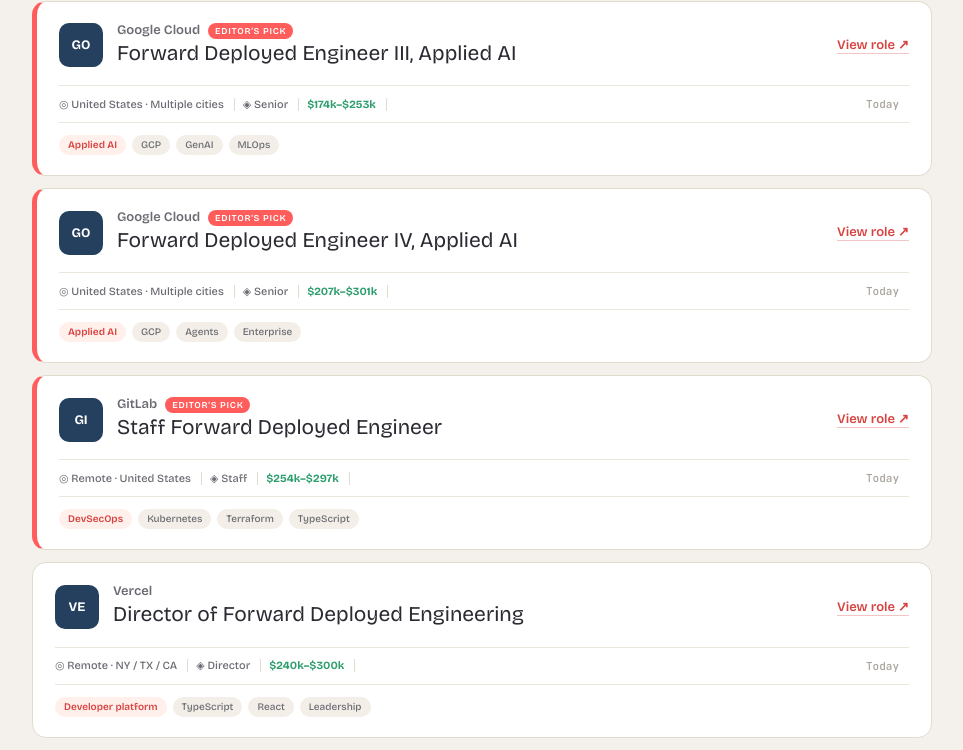
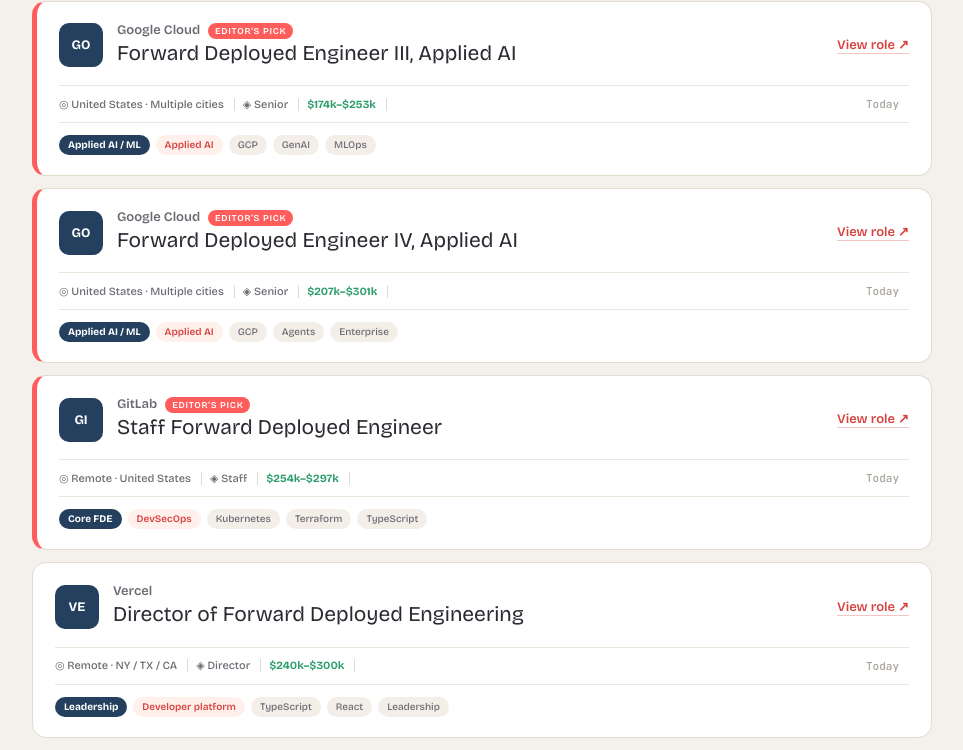
Before and after one commit to hassan-traversaal/FDE-Job-Board, a Next.js app: page / in a window 1280 px wide. Shown: the part 698-1448 px from the top of the page, without its empty margins (158-1121 px from the left). Built offline with nearby package versions, Linux system fonts and the light colour scheme.

Commit message:
Add role family tags

```diff
--- a/app/page.tsx
+++ b/app/page.tsx
@@ -174,13 +174,25 @@
 
 const regions = ["All", "US", "Europe", "India", "Global"] as const;
 
+function roleFamily(job: Job) {
+  const title = job.title.toLowerCase();
+  if (/intern|junior|associate|entry/.test(title) || /^(entry|junior)/i.test(job.level)) return "Early Career";
+  if (/director|manager|leader|lead\b|head|executive|chief|cto|svp|vice president/.test(title)) return "Leadership";
+  if (/strategist|strategy|product owner|technical deployment/.test(title)) return "Deployment Strategy";
+  if (/architect/.test(title)) return "Field Architecture";
+  if (/data|analytics/.test(title)) return "Data Engineering";
+  if (/ai|machine learning|\bml\b|genai|agentic|agents/.test(title)) return "Applied AI / ML";
+  if (/solution|implementation|customer engineer|field engineer/.test(title)) return "Solutions / Implementation";
+  return "Core FDE";
+}
+
 export default function Home() {
   const [region, setRegion] = useState<(typeof regions)[number]>("All");
   const [query, setQuery] = useState("");
   const [onlySalary, setOnlySalary] = useState(false);
   const visible = useMemo(() => jobs.filter((job) => {
     const regionMatch = region === "All" || job.region === region;
-    const haystack = `${job.company} ${job.title} ${job.lane} ${job.signals.join(" ")}`.toLowerCase();
+    const haystack = `${job.company} ${job.title} ${roleFamily(job)} ${job.lane} ${job.signals.join(" ")}`.toLowerCase();
     return regionMatch && (!onlySalary || Boolean(job.salary)) && haystack.includes(query.toLowerCase());
   }), [region, query, onlySalary]);
 
@@ -206,7 +218,7 @@
         <div className="jobs">{visible.map(job => <article className={`job ${job.featured ? "featured" : ""}`} key={`${job.company}-${job.title}-${job.location}`}>
           <div className="job-top"><div className="logo">{job.company.slice(0,2).toUpperCase()}</div><div className="job-title"><div className="company">{job.company}{job.featured && <span className="pick">EDITOR’S PICK</span>}</div><h3>{job.title}</h3></div><a className="apply" href={job.url} target="_blank" rel="noreferrer" aria-label={`View ${job.title} at ${job.company}`}>View role ↗</a></div>
           <div className="facts"><span>◎ {job.location}</span><span>◈ {job.level}</span>{job.salary && <span className="salary">{job.salary}</span>}<span className="posted">{job.posted}</span></div>
-          <div className="tags"><span className="lane">{job.lane}</span>{job.signals.map(s=><span key={s}>{s}</span>)}</div>
+          <div className="tags"><span className="role-family">{roleFamily(job)}</span><span className="lane">{job.lane}</span>{job.signals.map(s=><span key={s}>{s}</span>)}</div>
         </article>)}</div>
         {visible.length === 0 && <div className="empty">No roles match this lens. Try a broader region or search.</div>}
       </section>
```
Also changed, not shown: app/globals.css.
